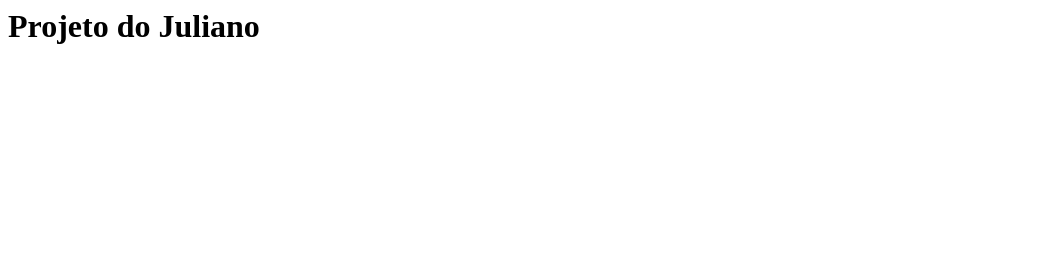
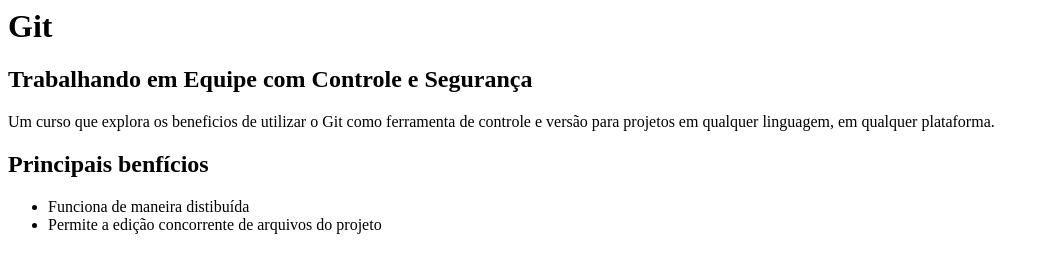
Before and after one commit to JulianoHenrique/curso-git, a plain HTML site: page index.html in a window 1280 px wide. Shown: the whole page, without its empty margins (0-1049 px from the left). Drawn offline with Linux system fonts and the light colour scheme.

Commit message:
atualizando o brand master

```diff
--- a/index.html
+++ b/index.html
@@ -1,7 +1,19 @@
 <html>
     <head>
+        <link rel="stylesheet" href="estilo.css">
     </head>
     <body>
-        <h1> Projeto do Juliano</h1>
+        <h1>Git</h1>
+        <h2>Trabalhando em Equipe com Controle e Segurança</h2>
+
+        <p>
+            Um curso que explora os beneficios de utilizar o Git como ferramenta de controle e versão para projetos em qualquer linguagem, em qualquer plataforma.
+        </p>
+
+        <h2>Principais benfícios</h2>
+        <ul>
+            <li>Funciona de maneira distibuída</li>
+            <li>Permite a edição concorrente de arquivos do projeto</li>
+        </ul>
     </body>
 </html>
```
